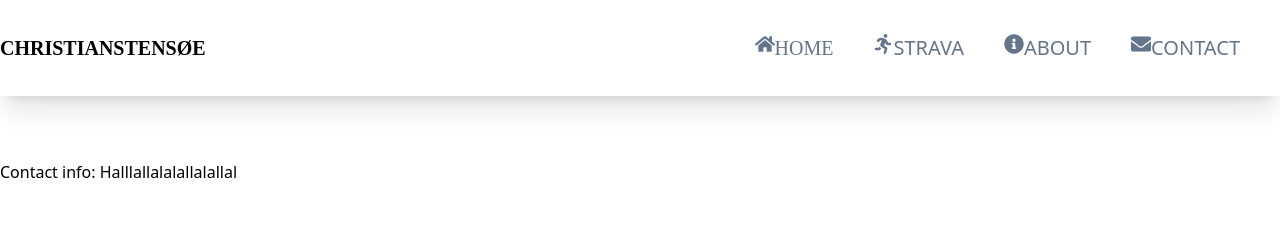
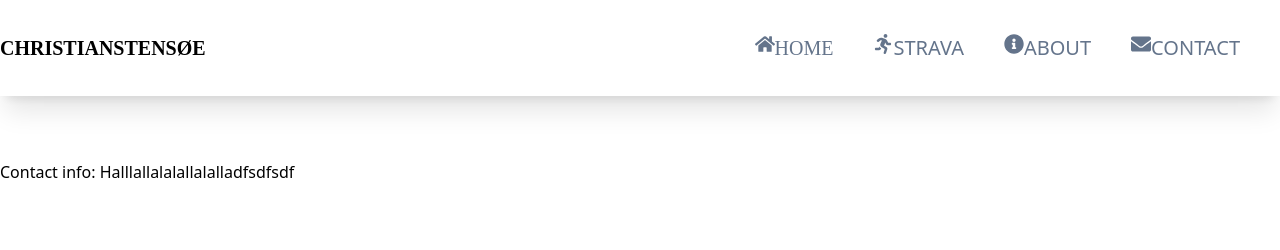
Before and after one commit to christianstensoe/cs-app2.0, a Next.js app: page /contact in a window 1280 px wide. Shown: the top 250 px of the page. Built offline with nearby package versions, Linux system fonts and the light colour scheme.

Commit message:
Test new SSH key

```diff
--- a/app/contact/page.jsx
+++ b/app/contact/page.jsx
@@ -8,7 +8,7 @@ const ContactPage = () => {
   return (
     <div className='pt-40'>
       <h1>
-        Contact info: Halllallalalallalallal
+        Contact info: Halllallalalallalalladfsdfsdf
       </h1>
     </div>
   )
```
